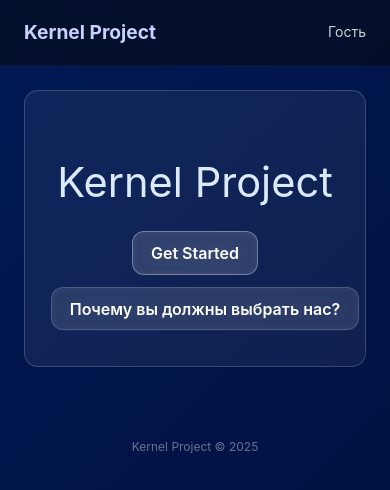
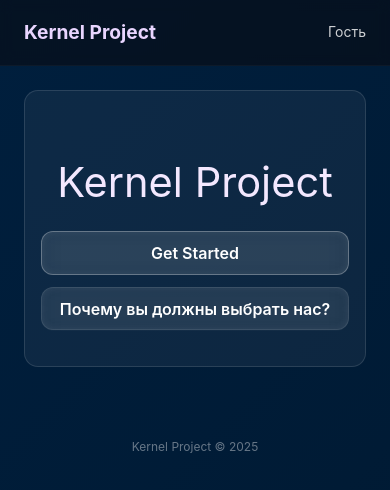
Before and after one commit to jsgsh738/sajtebaat, a plain HTML site: page index.html in a window 390 px wide. Drawn offline with nearby package versions, Linux system fonts and the light colour scheme.

Commit message:
Update index.html

```diff
--- a/index.html
+++ b/index.html
@@ -7,13 +7,13 @@
   <script src="https://cdn.tailwindcss.com"></script>
   <style>
     :root {
-      --glass-bg: rgba(255,255,255,0.06);
-      --glass-border: rgba(255,255,255,0.18);
+      --glass-bg: rgba(255,255,255,0.05);
+      --glass-border: rgba(255,255,255,0.12);
     }
     body {
       color:#fff;
       font-family:Inter,system-ui,sans-serif;
-      background:linear-gradient(-45deg,#000011,#001040,#002060,#000011);
+      background:linear-gradient(-45deg,#00111a,#001a33,#002244,#000);
       background-size:400% 400%;
       animation:gradientMove 18s ease infinite;
       min-height:100vh;
@@ -32,9 +32,9 @@
     .brand {
       font-weight:700;
       font-size:1.2rem;
-      color:#c7d2fe;
+      color:#e9d5ff;
     }
-    /* 🔘 Стеклянные кнопки с внутренним размытием */
+    /* 🔘 Стеклянные кнопки */
     .btn {
       display:inline-flex;
       align-items:center;
@@ -44,16 +44,16 @@
       font-weight:600;
       cursor:pointer;
       border:1px solid var(--glass-border);
-      background:rgba(255,255,255,0.07);
+      background:rgba(255,255,255,0.06);
       color:#fff;
       backdrop-filter:blur(12px) saturate(160%);
-      box-shadow:inset 0 0 10px rgba(255,255,255,0.08);
+      box-shadow:inset 0 0 8px rgba(255,255,255,0.08);
       transition:.2s;
     }
-    .btn:hover { transform:translateY(-2px); background:rgba(255,255,255,0.12); }
+    .btn:hover { transform:translateY(-2px); background:rgba(255,255,255,0.1); }
     .btn-primary {
-      border:1px solid rgba(255,255,255,0.35);
-      background:rgba(255,255,255,0.1);
+      border:1px solid rgba(255,255,255,0.3);
+      background:rgba(255,255,255,0.08);
     }
     .card {
       background:var(--glass-bg);
@@ -64,21 +64,28 @@
     }
     .input {
       width:100%;padding:.62rem .85rem;border-radius:10px;
-      background:rgba(255,255,255,0.03);
-      border:1px solid rgba(255,255,255,0.08);
+      background:rgba(255,255,255,0.025);
+      border:1px solid rgba(255,255,255,0.04);
       color:#fff;
     }
     .label {display:block;margin-bottom:.25rem;color:rgba(255,255,255,.72);font-size:.88rem}
     .hero {text-align:center;padding:60px 16px 36px;}
-    .hero h1 {font-size:2.6rem;margin-bottom:.6rem;color:#dbeafe;}
+    .hero h1 {font-size:2.6rem;margin-bottom:.6rem;color:#f3e8ff;}
     .price-old{text-decoration:line-through;opacity:.6;margin-right:.5rem}
-    .price-new{color:#93c5fd;font-weight:800}
+    .price-new{color:#d6b7ff;font-weight:800}
     #toast {position:fixed;bottom:1rem;right:1rem;z-index:999;display:flex;flex-direction:column;gap:.5rem}
     .toast-msg{background:rgba(14,14,20,0.95);padding:.6rem .9rem;border-radius:10px;font-size:.95rem}
     @keyframes fadeIn{from{opacity:0;transform:translateY(10px)}to{opacity:1;transform:translateY(0)}}
-    /* 📱 Смещаем кнопку "Почему мы" ниже на телефонах */
+
+    /* 📱 Hero-кнопки на телефоне */
     @media (max-width:640px){
-      .btn-why {margin-top:12px;display:block;width:100%}
+      .hero-buttons {
+        display:flex;
+        flex-direction:column;
+        gap:12px;
+        align-items:stretch;
+      }
+      .hero-buttons .btn { width:100%; }
     }
   </style>
 </head>
@@ -112,18 +119,23 @@ function toast(msg){
 }
 
 async function api(path,method="GET",data=null){
+  try{
     const res=await fetch(API+path,{
       method,
       headers:{"Content-Type":"application/json",...(token?{Authorization:"Bearer "+token}:{})},
       body:data?JSON.stringify(data):null
     });
-  if(res.status===401){
+    if(res.status===401){ // ✅ токен протух
       token=null;localStorage.removeItem("token");currentUser=null;
       toast("Сессия устарела, войдите снова");
-    renderAuth();return;
+      renderAuth();
+      throw new Error("401 Unauthorized");
     }
     let txt=await res.text();
     try{return JSON.parse(txt);}catch{throw new Error(txt);}
+  }catch(e){
+    throw e;
+  }
 }
 
 /* --- Главная --- */
@@ -132,9 +144,9 @@ function renderHero(){
     <section class="hero card">
       <div style="max-width:900px;margin:0 auto">
         <h1>Kernel Project</h1>
-        <div style="margin-top:18px;">
+        <div class="hero-buttons" style="margin-top:18px;">
           <button class="btn btn-primary" onclick="renderAuth()">Get Started</button>
-          <button class="btn btn-ghost btn-why" style="margin-left:10px" onclick="renderWhy()">Почему вы должны выбрать нас?</button>
+          <button class="btn btn-ghost" onclick="renderWhy()">Почему вы должны выбрать нас?</button>
         </div>
       </div>
     </section>`;
@@ -199,7 +211,6 @@ async function register(){
 async function renderShop(){
   headerUser.textContent=currentUser?currentUser.email:"Гость";
   let prods=await api("/products");
-  if(!prods) return;
   let html=`<div class="flex gap-3 mb-6">
     <button class="btn btn-ghost" onclick="logout()">Выйти</button>
     <button class="btn btn-ghost" onclick="renderProfile()">Профиль</button>
```
Lines whose indentation alone changed are shown as unchanged.
